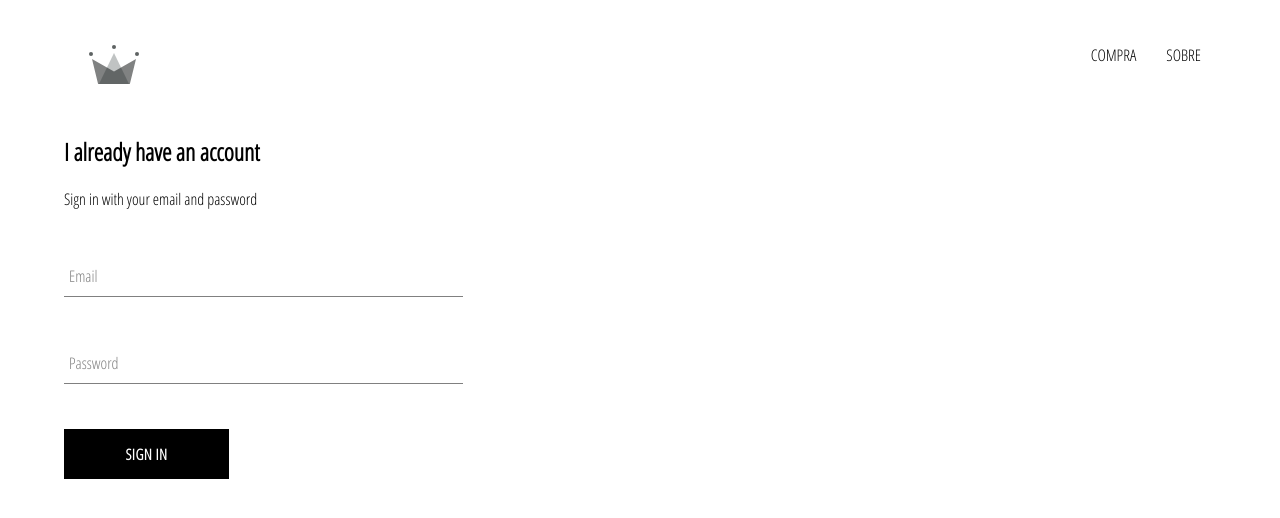
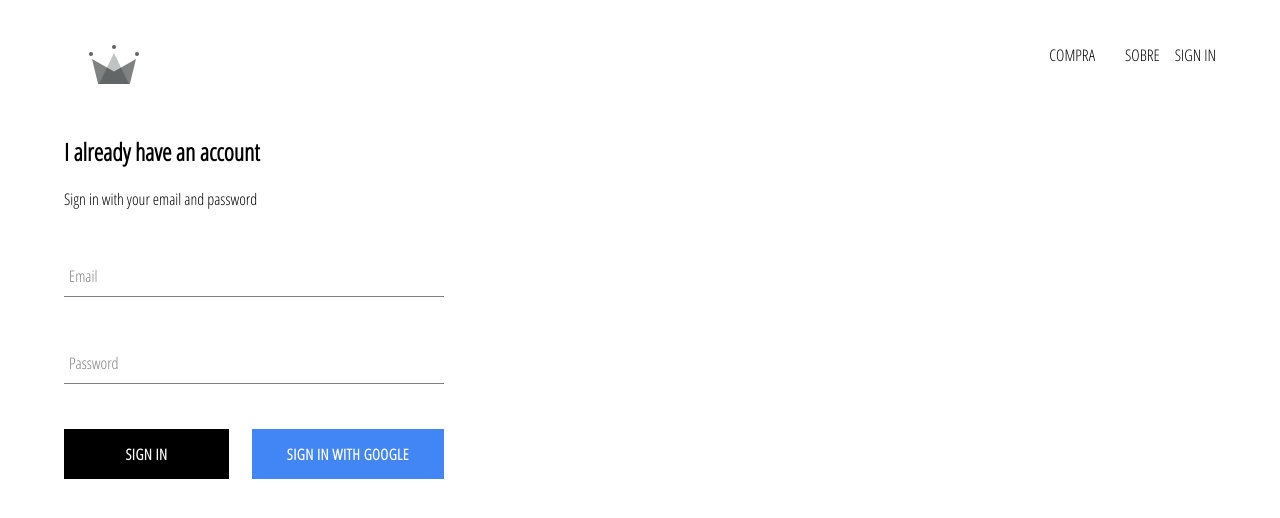
Before and after one commit to MiguelGuerreiro42/ecommerce-project, a React (Create React App) app: page /signInUp in a window 1280 px wide. Shown: the top 518 px of the page. Built offline with nearby package versions, Linux system fonts and the light colour scheme; no server answers.

Commit message:
Sign In Page e auth

```diff
--- a/package.json
+++ b/package.json
@@ -3,6 +3,7 @@
   "version": "0.1.0",
   "private": true,
   "dependencies": {
+    "firebase": "^7.2.1",
     "node-sass": "^4.12.0",
     "react": "^16.8.6",
     "react-dom": "^16.8.6",
--- a/src/App.css
+++ b/src/App.css
@@ -1,3 +1,7 @@
+* {
+    box-sizing: border-box;
+}
+
 body {
     font-family: 'Open Sans Condensed';
     padding:20px 5%;
--- a/src/App.js
+++ b/src/App.js
@@ -1,5 +1,7 @@
 import React from 'react'
 import {Switch, Route} from "react-router-dom";
+
+import {auth} from './firebase/firebase.utils'
 
 import HomePage from "./pages/homepage/homepage.component";
 import ShopPage from "./pages/shop/shop.component";
@@ -8,11 +10,34 @@
 
 import "./App.css";
 
+class App extends React.Component {
 
-function App() {
+  constructor () {
+    super();
+
+    this.state = {
+      currentUser: null
+    };
+  }
+
+  unsubscribeFromAuth = null;
+
+  componentDidMount () {
+   this.unsubscribeFromAuth = auth.onAuthStateChanged(user => {
+      this.setState({currentUser: user});
+
+    console.log(user);
+    })
+  }
+
+  componentWillUnmount () {
+    this.unsubscribeFromAuth();
+  }
+
+  render () {
     return (
       <div>
-    <Header></Header>
+      <Header currentUser={this.state.currentUser}></Header>
         <Switch>
           <Route exact path="/" component={HomePage}/>
           <Route path="/shop" component={ShopPage}/>
@@ -21,5 +46,6 @@
       </div>
     );
   }
+}
 
 export default App;
--- a/src/components/custom-button/custom-button.component.jsx
+++ b/src/components/custom-button/custom-button.component.jsx
@@ -2,8 +2,8 @@
 
 import "./custom-button.styles.scss";
 
-const CustomButton = ({ children , handleSubmit, ...otherProps }) => (
-  <button className="custom-button" onSubmit={handleSubmit} {...otherProps}>
+const CustomButton = ({ children , handleSubmit, isGoogleSignIn, ...otherProps }) => (
+  <button className={` ${isGoogleSignIn ? 'google-sign-in' : ''} custom-button`} onSubmit={handleSubmit} {...otherProps}>
     {children}
   </button>
 );
--- a/src/components/custom-button/custom-button.styles.scss
+++ b/src/components/custom-button/custom-button.styles.scss
@@ -19,4 +19,12 @@
       color: black;
       border: 1px solid black;
     }
+    &.google-sign-in {
+      background-color: #4285f4;
+      color: white;
+
+      &.hover {
+        background-color: #357;
+      }
+    }
   }
--- a/src/components/header/header.component.jsx
+++ b/src/components/header/header.component.jsx
@@ -1,11 +1,13 @@
 import React from "react";
 import {Link} from "react-router-dom";
+
+import {auth} from './../../firebase/firebase.utils'
 
 import {ReactComponent as Logo} from "../../assets/crown.svg";
 
 import "./header.styles.scss";
 
-const Header = () => (
+const Header = ({currentUser}) => (
   <div className="header">
     <Link className="logo-container" to="/">
       <Logo className="logo" />
@@ -14,6 +16,12 @@
     <div className="options">
       <Link to="/shop" className="option">COMPRA</Link>
       <Link to="/" className="option">SOBRE</Link>
+      {
+        currentUser ?
+        (<div className="option" onClick={() => auth.signOut()}>SIGN OUT</div>)
+        :
+        (<Link to="/signInUp">SIGN IN</Link>)
+      }
     </div>
   </div>
 );
--- a/src/components/sign-in/sign-in.component.jsx
+++ b/src/components/sign-in/sign-in.component.jsx
@@ -1,9 +1,11 @@
 import React from "react";
 
+import { signInWithGoogle } from "../../firebase/firebase.utils";
+
 import FormInput from "./../form-input/form-input.component";
+import CustomButton from "../custom-button/custom-button.component";
 
 import "./sign-in.styles.scss";
-import CustomButton from "../custom-button/custom-button.component";
 
 class SignIn extends React.Component {
   constructor(props) {
@@ -52,6 +54,7 @@
             required
           ></FormInput>
 
+          <div className="buttons">
             <CustomButton
               type="submit"
               handleSubmit={this.handleSubmit}
@@ -59,6 +62,16 @@
             >
               SIGN IN
             </CustomButton>
+
+            <CustomButton
+              onClick={signInWithGoogle}
+              handleSubmit={this.handleSubmit}
+              value="Sign In With Google"
+              isGoogleSignIn
+            >
+              SIGN IN WITH GOOGLE
+            </CustomButton>
+          </div>
         </form>
       </div>
     );
--- a/src/components/sign-in/sign-in.styles.scss
+++ b/src/components/sign-in/sign-in.styles.scss
@@ -1,9 +1,14 @@
 .sign-in {
-    width: 30vw;
+    width: 380px;
     display: flex;
     flex-direction: column;
 
     .title {
        margin: 10px 0;
     }
+
+    .buttons{
+        display:flex;
+        justify-content: space-between;
+    }
 }
--- /dev/null
+++ b/src/firebase/firebase.utils.js
@@ -0,0 +1,25 @@
+import firebase from "firebase/app";
+import "firebase/firestore";
+import "firebase/auth";
+
+const config = {
+  apiKey: "AIzaSyAUXKeuslUlNNxNqxwntyFjt5MZzMP1D4g",
+  authDomain: "ecommerce-project-1caa0.firebaseapp.com",
+  databaseURL: "https://ecommerce-project-1caa0.firebaseio.com",
+  projectId: "ecommerce-project-1caa0",
+  storageBucket: "ecommerce-project-1caa0.appspot.com",
+  messagingSenderId: "750733682855",
+  appId: "1:750733682855:web:85f346e8b1a0a30e36d382"
+};
+
+firebase.initializeApp(config);
+
+export const auth = firebase.auth();
+export const firestore = firebase.firestore();
+
+const provider = new firebase.auth.GoogleAuthProvider();
+provider.setCustomParameters({ prompt: "select_account" });
+
+export const signInWithGoogle = () => auth.signInWithPopup(provider);
+
+export default firebase;
```
Also changed, not shown: 1 other file (tests, documents, lock files or other folders). Lines whose indentation alone changed are shown as unchanged.
